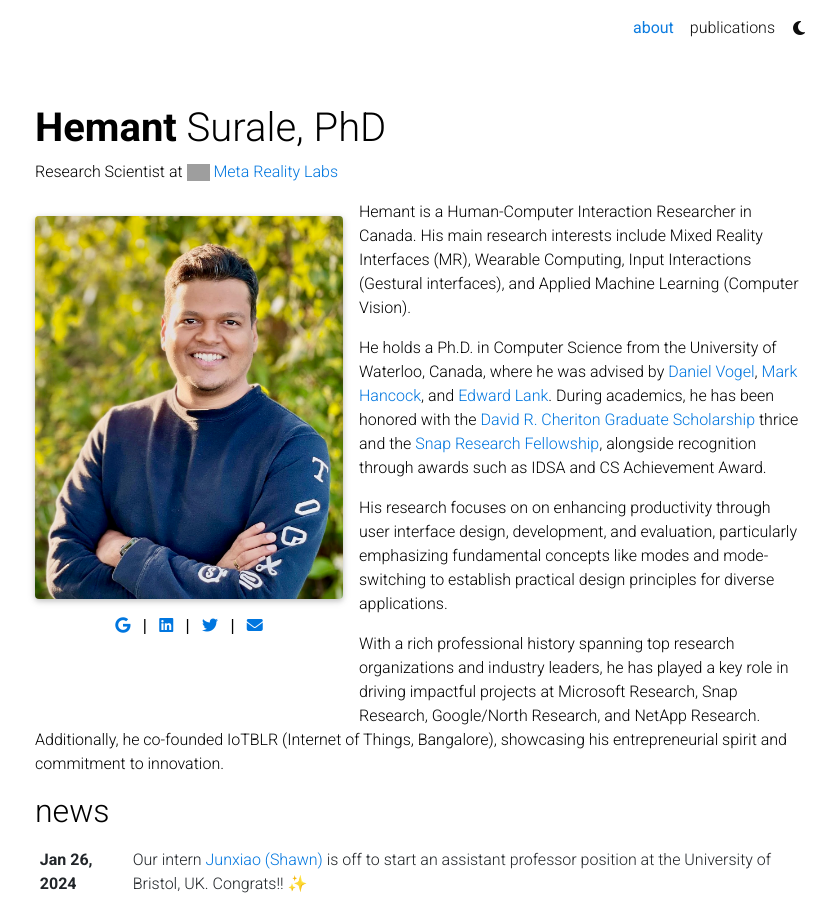
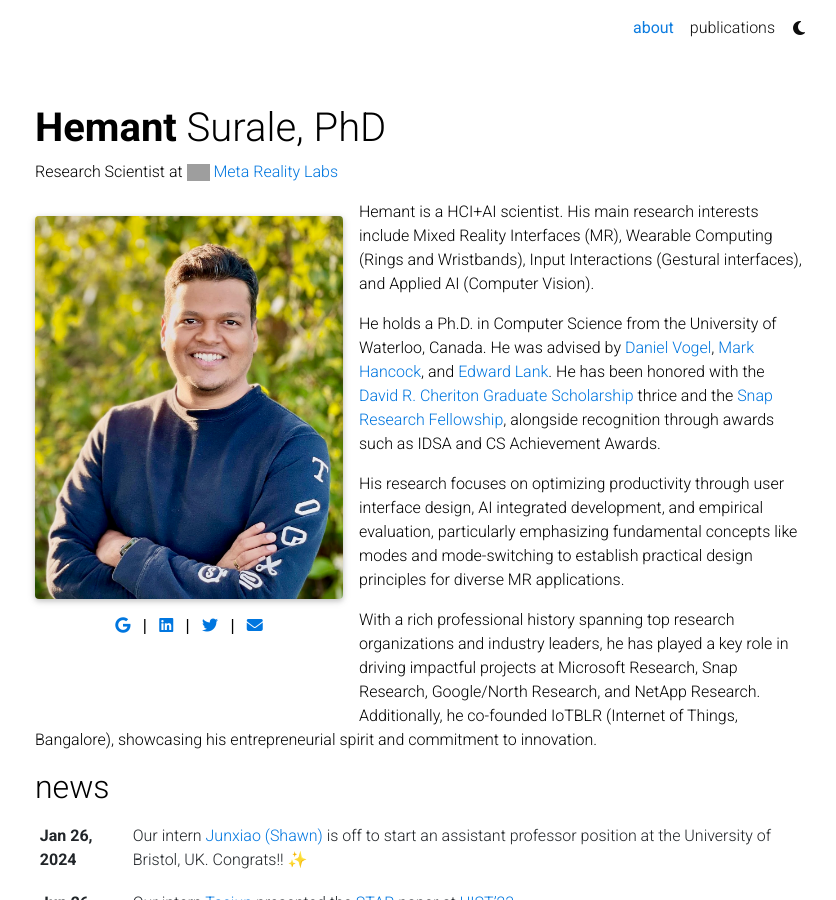
Before and after one commit to hemantsurale/hemantsurale.github.io, a Jekyll site: the page built from _pages/about.md, in a window 1280 px wide and 900 px high. Shown: the whole window, without its empty margins (220-1056 px from the left). Built offline with Jekyll 4.4.1, drawn with Linux system fonts in a browser that asks for light colours; emoji names are drawn with the system emoji font; comment, search, counter and statistics services are not loaded; a style sheet for code colours, icons or effects is not loaded; grey boxes are pictures that could not be loaded.

Commit message:
Updated bio

```diff
--- a/_pages/about.md
+++ b/_pages/about.md
@@ -30,10 +30,10 @@
 latest_posts: false  # includes a list of the newest posts
 ---
 
-Hemant is a Human-Computer Interaction Researcher in Canada. His main research interests include Mixed Reality Interfaces (MR), Wearable Computing, Input Interactions (Gestural interfaces), and Applied Machine Learning (Computer Vision).
+Hemant is a HCI+AI scientist. His main research interests include Mixed Reality Interfaces (MR), Wearable Computing (Rings and Wristbands), Input Interactions (Gestural interfaces), and Applied AI (Computer Vision).
 
-He holds a Ph.D. in Computer Science from the University of Waterloo, Canada, where he was advised by [Daniel Vogel](https://scholar.google.com/citations?user=Yi5nK1EAAAAJ&hl=en), [Mark Hancock](https://scholar.google.com/citations?hl=en&user=PYvcN3cAAAAJ), and [Edward Lank](https://scholar.google.com/citations?user=e7P8IwgAAAAJ&hl=en&oi=ao). During academics, he has been honored with the [David R. Cheriton Graduate Scholarship](https://cs.uwaterloo.ca/current-graduate-students/funding-and-awards/david-r-cheriton-graduate-scholarship) thrice and the [Snap Research Fellowship](https://snapresearchfs.splashthat.com/), alongside recognition through awards such as IDSA and CS Achievement Award.
+He holds a Ph.D. in Computer Science from the University of Waterloo, Canada. He was advised by [Daniel Vogel](https://scholar.google.com/citations?user=Yi5nK1EAAAAJ&hl=en), [Mark Hancock](https://scholar.google.com/citations?hl=en&user=PYvcN3cAAAAJ), and [Edward Lank](https://scholar.google.com/citations?user=e7P8IwgAAAAJ&hl=en&oi=ao). He has been honored with the [David R. Cheriton Graduate Scholarship](https://cs.uwaterloo.ca/current-graduate-students/funding-and-awards/david-r-cheriton-graduate-scholarship) thrice and the [Snap Research Fellowship](https://snapresearchfs.splashthat.com/), alongside recognition through awards such as IDSA and CS Achievement Awards.
 
-His research focuses on on enhancing productivity through user interface design, development, and evaluation, particularly emphasizing fundamental concepts like modes and mode-switching to establish practical design principles for diverse applications.
+His research focuses on optimizing productivity through user interface design, AI integrated development, and empirical evaluation, particularly emphasizing fundamental concepts like modes and mode-switching to establish practical design principles for diverse MR applications.
 
 With a rich professional history spanning top research organizations and industry leaders, he has played a key role in driving impactful projects at Microsoft Research, Snap Research, Google/North Research, and NetApp Research. Additionally, he co-founded IoTBLR (Internet of Things, Bangalore), showcasing his entrepreneurial spirit and commitment to innovation.
```
